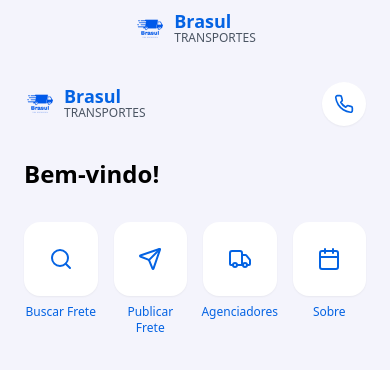
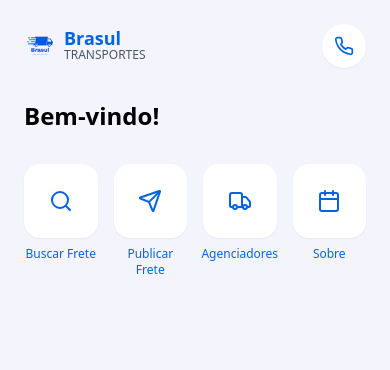
Before and after one commit to VinorX01/brasul-frete-agora, a React (Vite) app: page / in a window 390 px wide. Shown: the top 370 px of the page. Built offline with nearby package versions, Linux system fonts and the light colour scheme.

Commit message:
Visual edit in Lovable
Edited UI in Lovable

```diff
--- a/src/components/Navbar.tsx
+++ b/src/components/Navbar.tsx
@@ -1,39 +1,23 @@
-
 import { useState } from "react";
 import { Link, useLocation } from "react-router-dom";
 import { Button } from "@/components/ui/button";
 import { Menu, X } from "lucide-react";
 import { useIsMobile } from "@/hooks/useIsMobile";
-
 const Navbar = () => {
   const [isMenuOpen, setIsMenuOpen] = useState(false);
   const location = useLocation();
   const isMobile = useIsMobile();
-
   const isActiveRoute = (path: string) => {
     return location.pathname === path;
   };
+  if (isMobile) {
+    return <nav style={{
+      backgroundColor: '#f4f4fc'
+    }} className="shadow-sm">
 
-  if (isMobile) {
-    return (
-      <nav style={{ backgroundColor: '#f4f4fc' }} className="shadow-sm">
-        <div className="container mx-auto px-4 py-3">
-          <div className="flex items-center justify-center">
-            <Link to="/" className="flex items-center">
-              <img alt="Brasul Transportes Logo" className="h-8 w-auto mr-2" src="/lovable-uploads/a6bb16cf-d425-4129-8432-dd145542833e.png" />
-              <div>
-                <h1 className="text-lg font-bold text-primary leading-none">Brasul</h1>
-                <p className="text-xs text-gray-600">TRANSPORTES</p>
-              </div>
-            </Link>
-          </div>
-        </div>
-      </nav>
-    );
+      </nav>;
   }
-
-  return (
-    <nav className="bg-white shadow-md">
+  return <nav className="bg-white shadow-md">
       <div className="container mx-auto px-4 py-3">
         <div className="flex items-center justify-between">
           <div className="flex items-center">
@@ -59,18 +43,12 @@ const Navbar = () => {
               <Button variant={isActiveRoute("/") ? "default" : "ghost"}>Início</Button>
             </Link>
             <Link to="/frete">
-              <Button
-                variant={isActiveRoute("/frete") ? "default" : "ghost"}
-                className={isActiveRoute("/frete") ? "bg-black text-white hover:bg-gray-800" : ""}
-              >
+              <Button variant={isActiveRoute("/frete") ? "default" : "ghost"} className={isActiveRoute("/frete") ? "bg-black text-white hover:bg-gray-800" : ""}>
                 Encontrar Frete
               </Button>
             </Link>
             <Link to="/publicar-frete">
-              <Button
-                variant={isActiveRoute("/publicar-frete") ? "default" : "ghost"}
-                className={isActiveRoute("/publicar-frete") ? "bg-black text-white hover:bg-gray-800" : ""}
-              >
+              <Button variant={isActiveRoute("/publicar-frete") ? "default" : "ghost"} className={isActiveRoute("/publicar-frete") ? "bg-black text-white hover:bg-gray-800" : ""}>
                 Publicar Frete
               </Button>
             </Link>
@@ -84,8 +62,7 @@ const Navbar = () => {
         </div>
 
         {/* Mobile Navigation */}
-        {isMenuOpen && (
-          <div className="md:hidden mt-3 pb-3">
+        {isMenuOpen && <div className="md:hidden mt-3 pb-3">
             <div className="flex flex-col space-y-2">
               <Link to="/" className="px-4 py-2 text-primary hover:bg-gray-100 rounded" onClick={() => setIsMenuOpen(false)}>
                 Início
@@ -103,11 +80,8 @@ const Navbar = () => {
                 Sobre
               </Link>
             </div>
-          </div>
-        )}
+          </div>}
       </div>
-    </nav>
-  );
+    </nav>;
 };
-
 export default Navbar;
```
